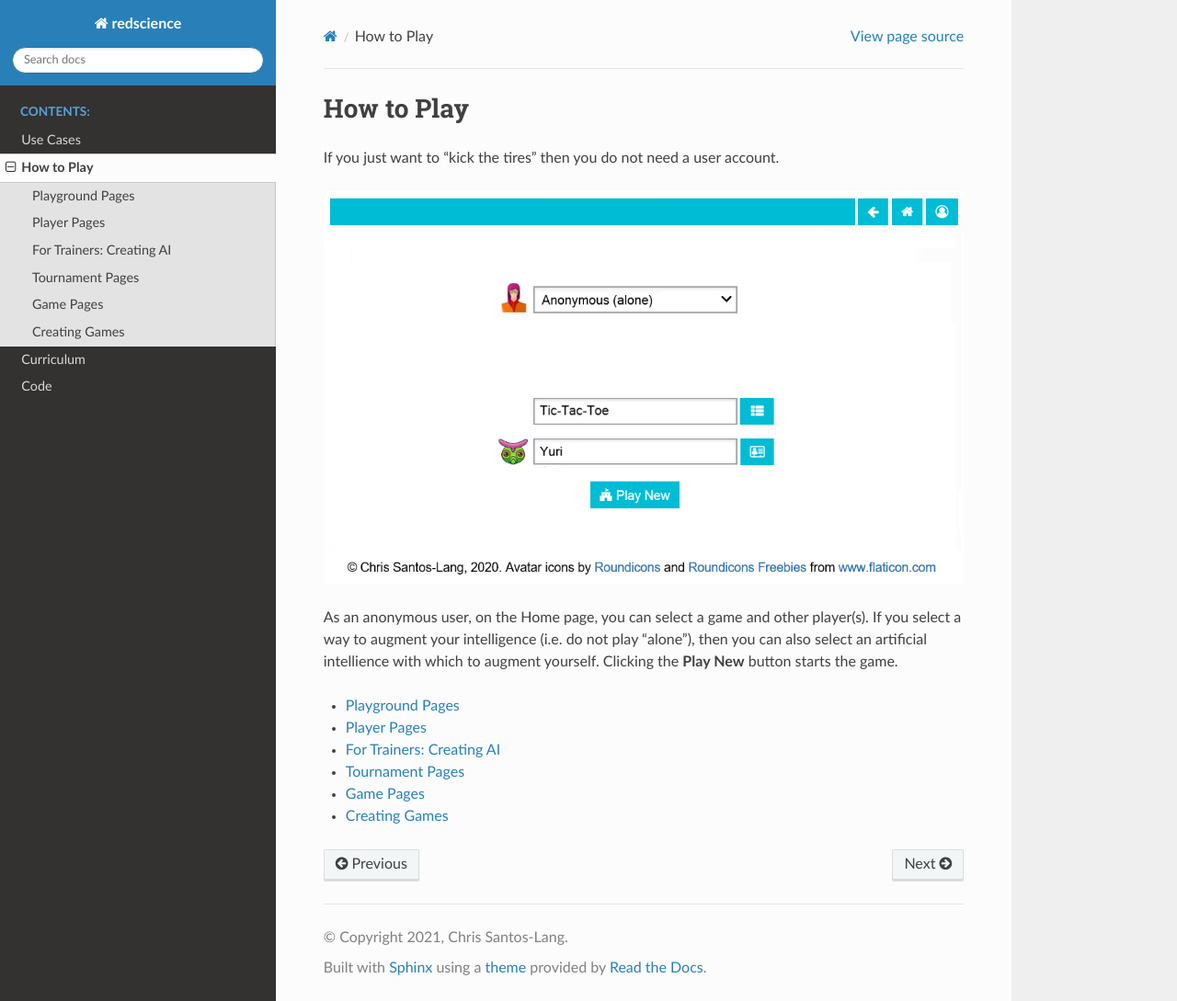
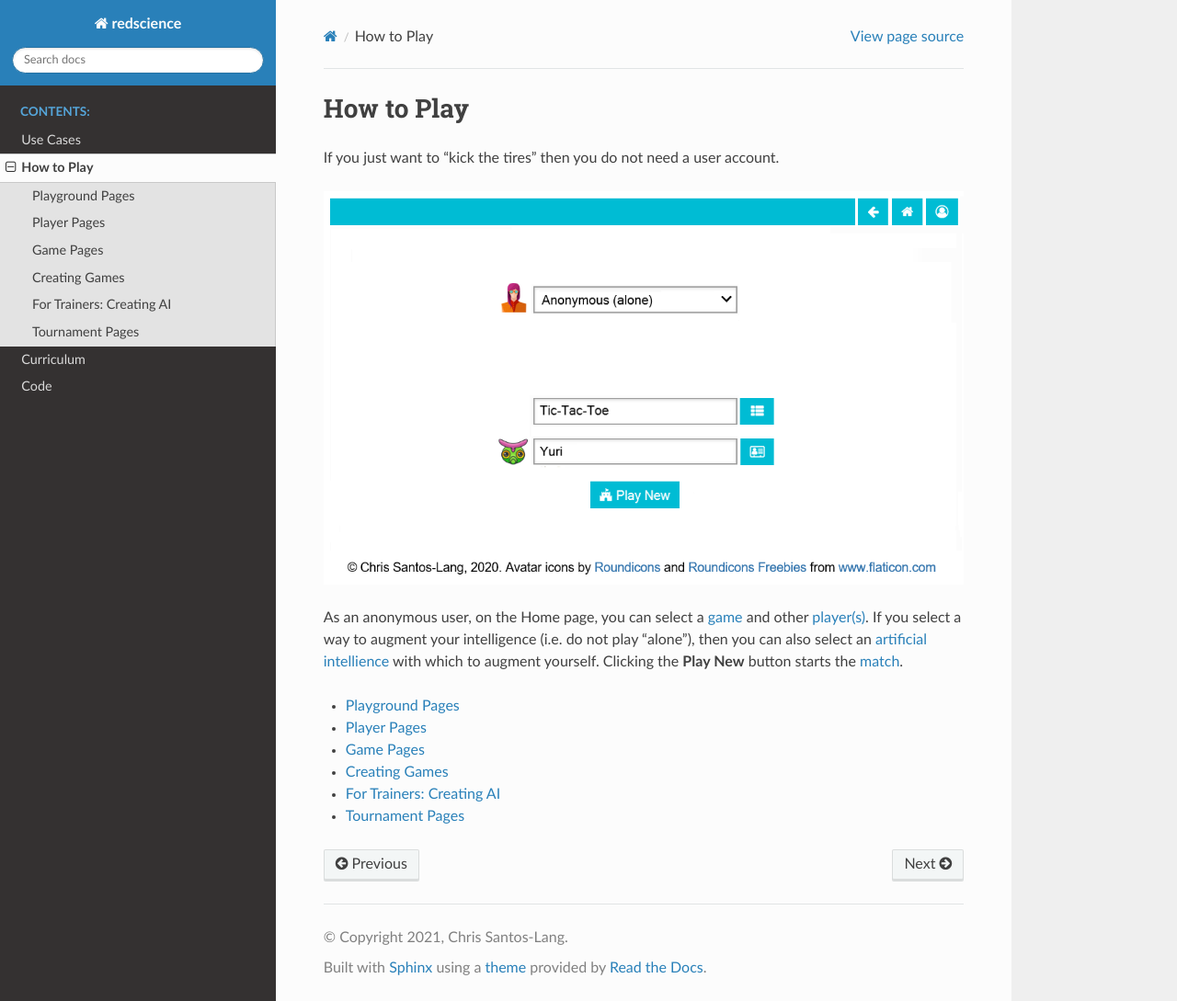
Before and after one commit to ChrisSantosLang/redscience, a Sphinx documentation site: the page built from docs/source/play.rst, in a window 1280 px wide and 1089 px high. Shown: the whole window at 92% size. Built offline with Sphinx 7.4.7 and the Read the Docs theme 2.0.0, drawn with Linux system fonts in a browser that asks for light colours; pages that are not in the unit, such as notebooks, are missing from menus.

Commit message:
Update play.rst

```diff
--- a/docs/source/play.rst
+++ b/docs/source/play.rst
@@ -8,17 +8,18 @@ account.
 .. image:: releases/images/home.png
 
 As an anonymous user, on the Home page, you can select
-a game and other player(s). If you select a way to augment your
-intelligence (i.e. do not play "alone"), then you can also select an
-artificial intellience with which to augment yourself.
-Clicking the **Play New** button starts the game.
+a :doc:`game <game>` and other :doc:`player(s) <player>`. If you select
+a way to augment your intelligence (i.e. do not play "alone"), then you
+can also select an :doc:`artificial intellience <playerfactory>` with
+which to augment yourself. Clicking the **Play New** button starts the
+:doc:`match <playground>`.
 
 .. toctree::
    :maxdepth: 2
 
    playground
    player
+   game
+   gamefactory
    playerfactory
    tournament
-   game
-   gamefactory
```
